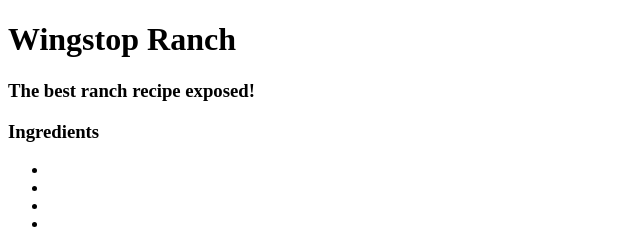
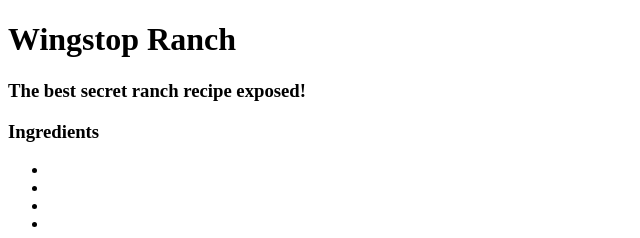
Before and after one commit to rememberthehuman/odin-recipes, a plain HTML site: page recipes/wingstopranch.html in a window 1280 px wide. Shown: the top 238 px of the page, 0-640 px from the left. Drawn offline with Linux system fonts and the light colour scheme.

Commit message:
Update wingstopranch.html

```diff
--- a/recipes/wingstopranch.html
+++ b/recipes/wingstopranch.html
@@ -9,7 +9,7 @@
     <body>
         <h1>Wingstop Ranch</h1>
 
-        <h3>The best ranch recipe exposed!</h3>
+        <h3>The best secret ranch recipe exposed!</h3>
 
         <h3>Ingredients</h3>
         <ul>
```
